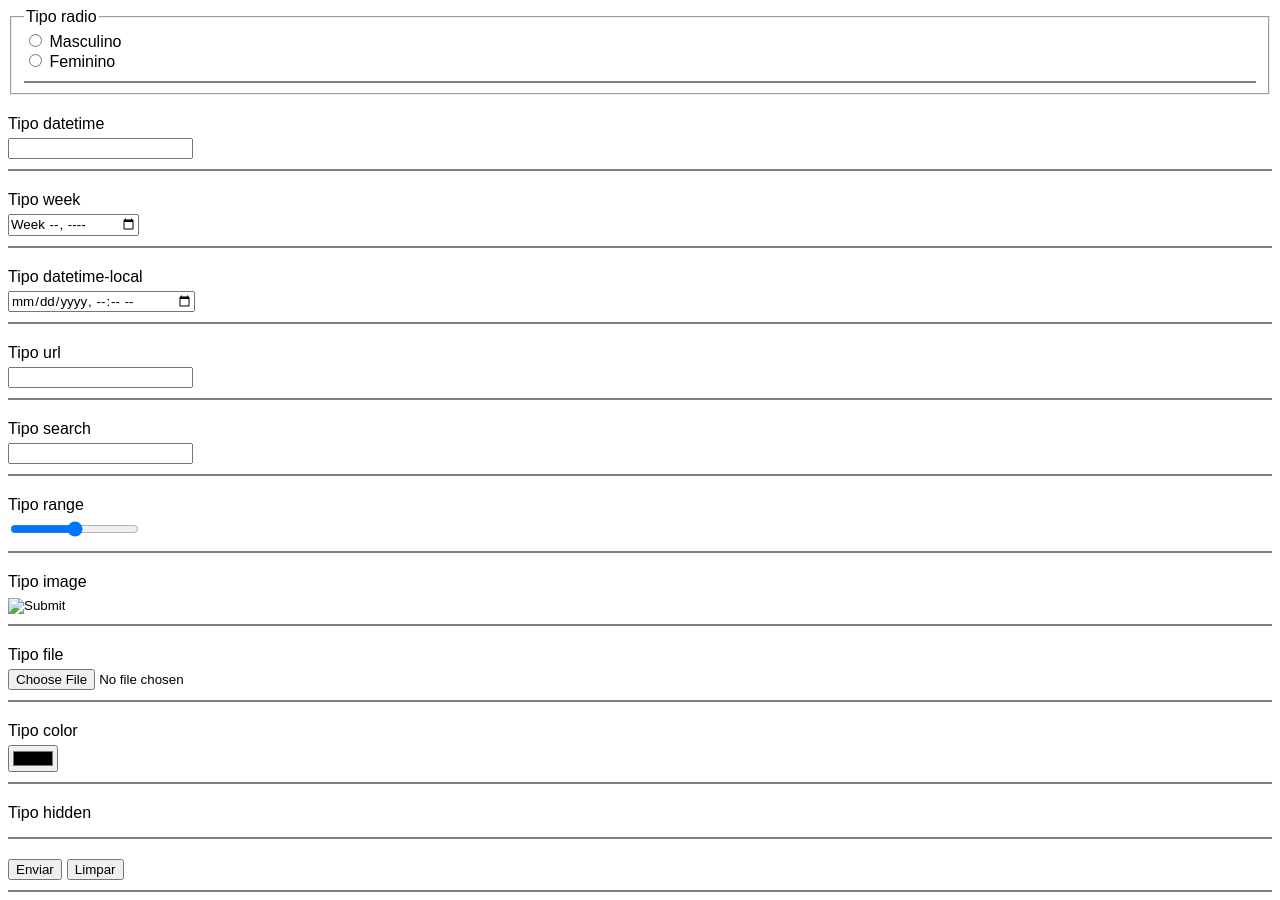
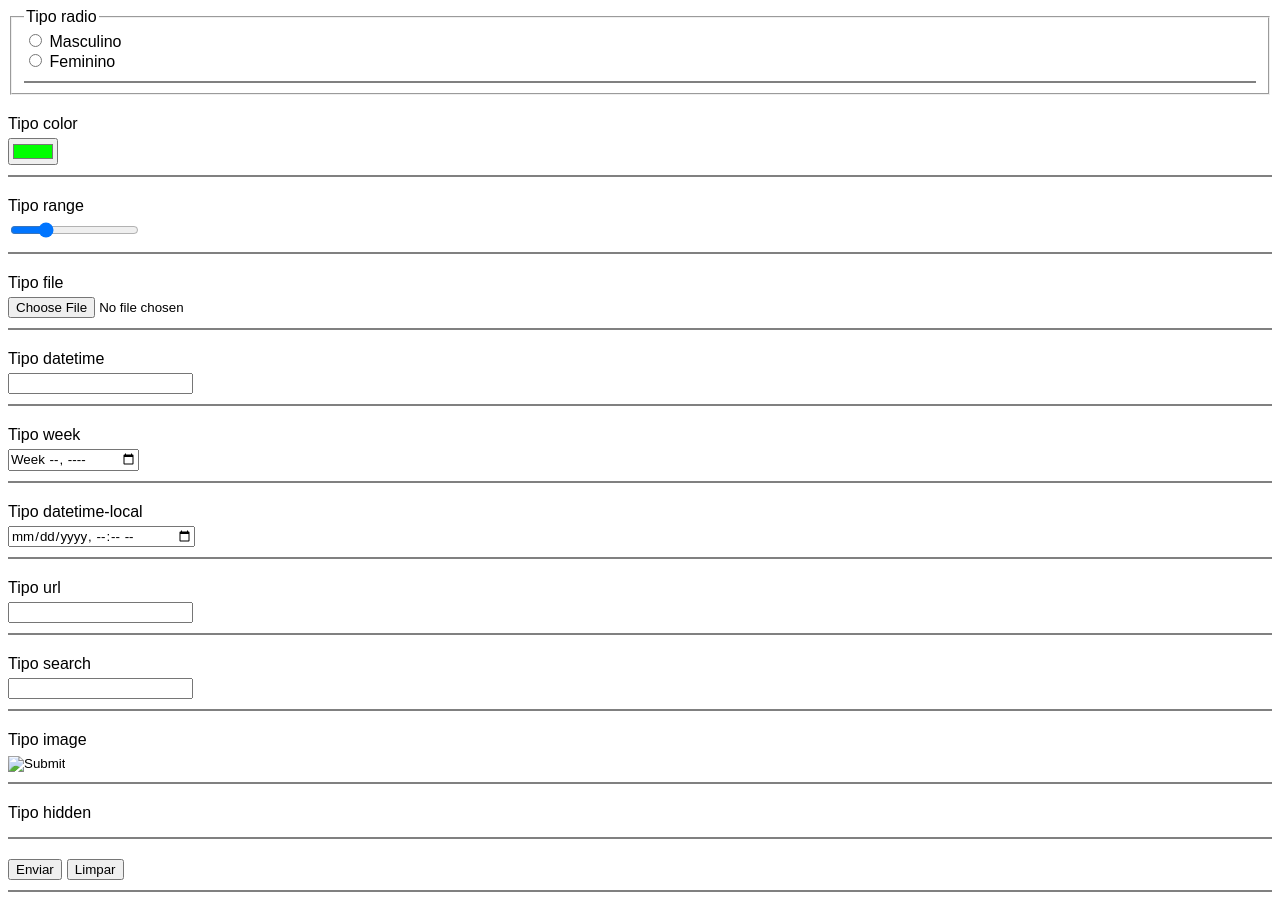
Before and after one commit to MichelFreitasSantos/HTML-CSS, a plain HTML site: page Modulo 4/exe025/form001.html in a window 1280 px wide. Shown: the part 847-1747 px from the top of the page. Drawn offline with Linux system fonts and the light colour scheme.

Commit message:
Update form001.html

```diff
--- a/Modulo 4/exe025/form001.html
+++ b/Modulo 4/exe025/form001.html
@@ -108,6 +108,21 @@
         </fieldset>
 
         <div>
+            <label for="icor">Tipo color</label>
+            <input type="color" name="cor" id="icor" value="#00ff00">
+        </div>
+
+        <div>
+            <label for="irange">Tipo range</label>
+            <input type="range" name="range" id="irange" min="1" max="5" value="2">
+        </div>
+
+        <div>
+            <label for="iarquivo">Tipo file</label>
+            <input type="file" name="arquivo" id="iarquivo">
+        </div><!-- so funciona no metodo post -->
+
+        <div>
             <label for="idata-hora">Tipo datetime</label>
             <input type="datetime" name="data-hora" id="idata-hora">
         </div>
@@ -133,30 +148,14 @@
         </div>
 
         <div>
-            <label for="irange">Tipo range</label>
-            <input type="range" name="range" id="irange">
-        </div>
-
-        <div>
             <label for="iimagem">Tipo image</label>
             <input type="image" name="imagem" id="iimagem">
-        </div>
-
-        <div>
-            <label for="iarquivo">Tipo file</label>
-            <input type="file" name="arquivo" id="iarquivo">
-        </div>
-
-        <div>
-            <label for="icor">Tipo color</label>
-            <input type="color" name="cor" id="icor">
         </div>
 
         <div>
             <label for="ihidden">Tipo hidden</label>
             <input type="hidden" name="hidden" id="ihidden">
         </div>
-
 
         <div class="btns">
             <input type="submit" value="Enviar">
```
